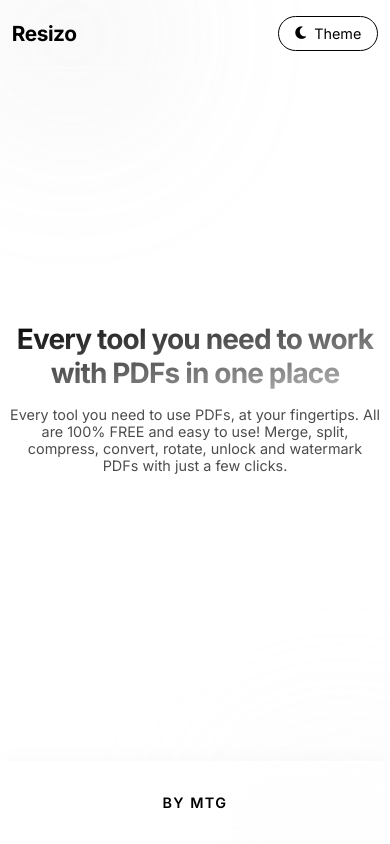
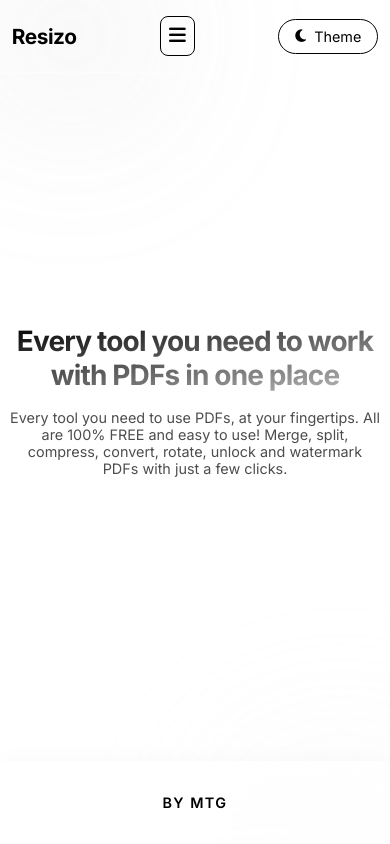
Before and after one commit to itsmeet-18/Resizo, a plain HTML site: page index.html in a window 390 px wide. Drawn offline with nearby package versions, Linux system fonts and the light colour scheme; a script that the page names is missing.

Commit message:
Updated index.html

```diff
--- a/index.html
+++ b/index.html
@@ -24,7 +24,10 @@
 
     <header>
         <div class="logo">Resizo</div>
-        <nav class="main-nav">
+        <button class="mobile-menu-btn" id="mobileMenuBtn">
+            <i class="fas fa-bars"></i>
+        </button>
+        <nav class="main-nav" id="mainNav">
             <a href="#" class="nav-item" data-tool="merge-pdf">MERGE PDF</a>
             <a href="#" class="nav-item" data-tool="split-pdf">SPLIT PDF</a>
             <a href="#" class="nav-item" data-tool="compress-pdf">COMPRESS PDF</a>
@@ -115,5 +118,4 @@
 
     <script src="script.js"></script>
 </body>
-
 </html>
```
